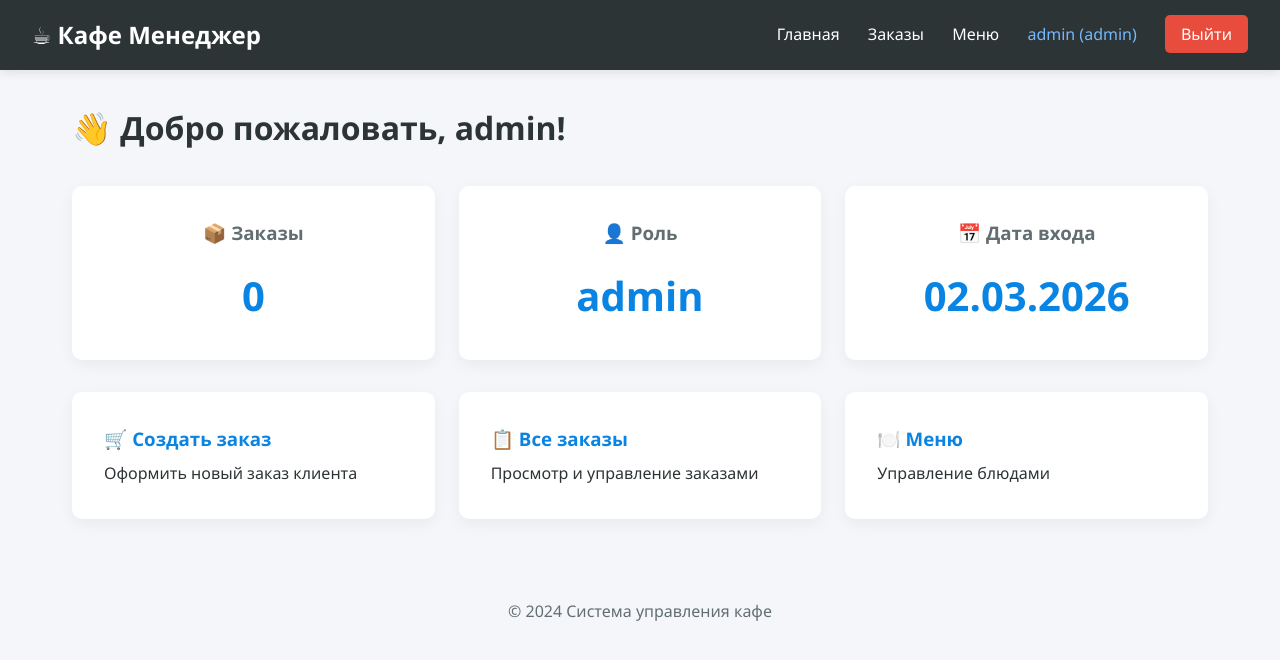
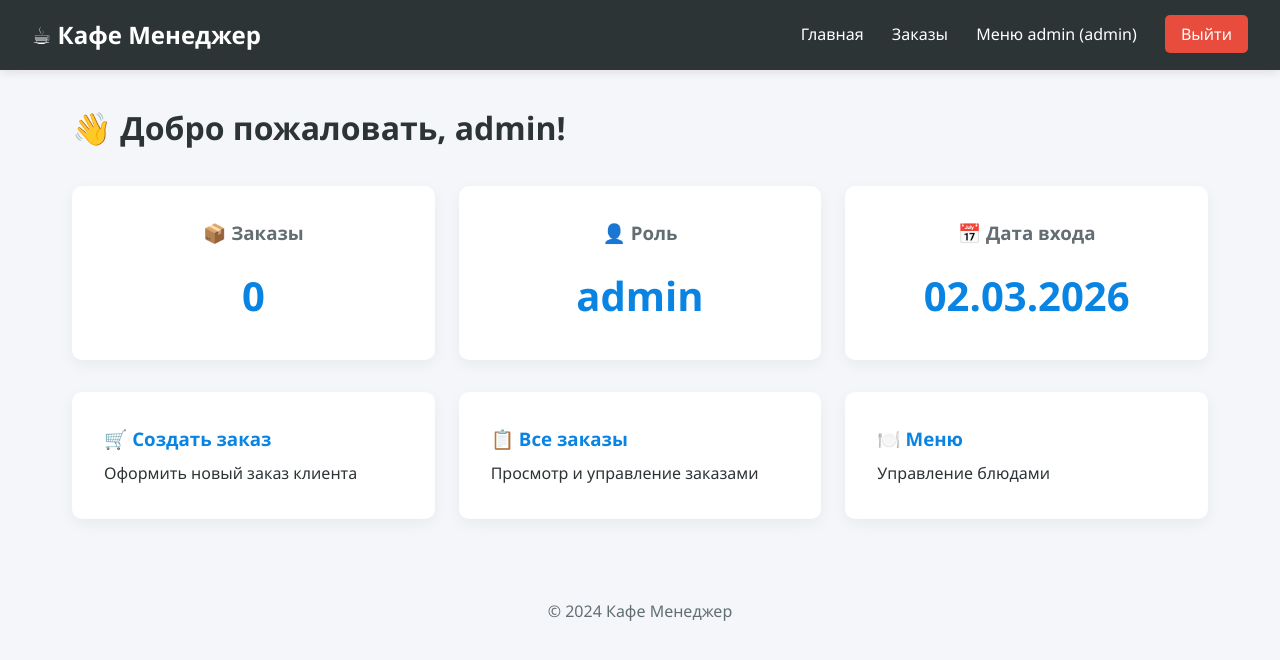
Before and after one commit to Maga-nan/cafe_manager, a Flask app: page /dashboard in a window 1280 px wide. Shown: the top 660 px of the page. Run offline with Flask 3, Linux system fonts and the light colour scheme; a user stored in the database is signed in.

Commit message:
Update base.html

```diff
--- a/templates/base.html
+++ b/templates/base.html
@@ -11,15 +11,14 @@
         <div class="nav-brand">☕ Кафе Менеджер</div>
         <div class="nav-links">
             {% if current_user.is_authenticated %}
-                <a href="{{ url_for('dashboard') }}">Главная</a>
+                <a href="{{ url_for('index_dashboard') }}">Главная</a>
                 <a href="{{ url_for('orders.orders_list') }}">Заказы</a>
                 <a href="{{ url_for('menu.menu_list') }}">Меню</a>
-                <span class="user-info">{{ current_user.username }} ({{ current_user.role }})</span>
+                <span>{{ current_user.username }} ({{ current_user.role }})</span>
                 <a href="{{ url_for('auth.logout') }}" class="btn-logout">Выйти</a>
             {% endif %}
         </div>
     </nav>
-
     <main class="container">
         {% with messages = get_flashed_messages(with_categories=true) %}
             {% if messages %}
@@ -28,14 +27,9 @@
                 {% endfor %}
             {% endif %}
         {% endwith %}
-
         {% block content %}{% endblock %}
     </main>
-
-    <footer class="footer">
-        <p>&copy; 2024 Система управления кафе</p>
-    </footer>
-
+    <footer class="footer"><p>&copy; 2024 Кафе Менеджер</p></footer>
     <script src="{{ url_for('static', filename='js/main.js') }}"></script>
 </body>
 </html>
```
